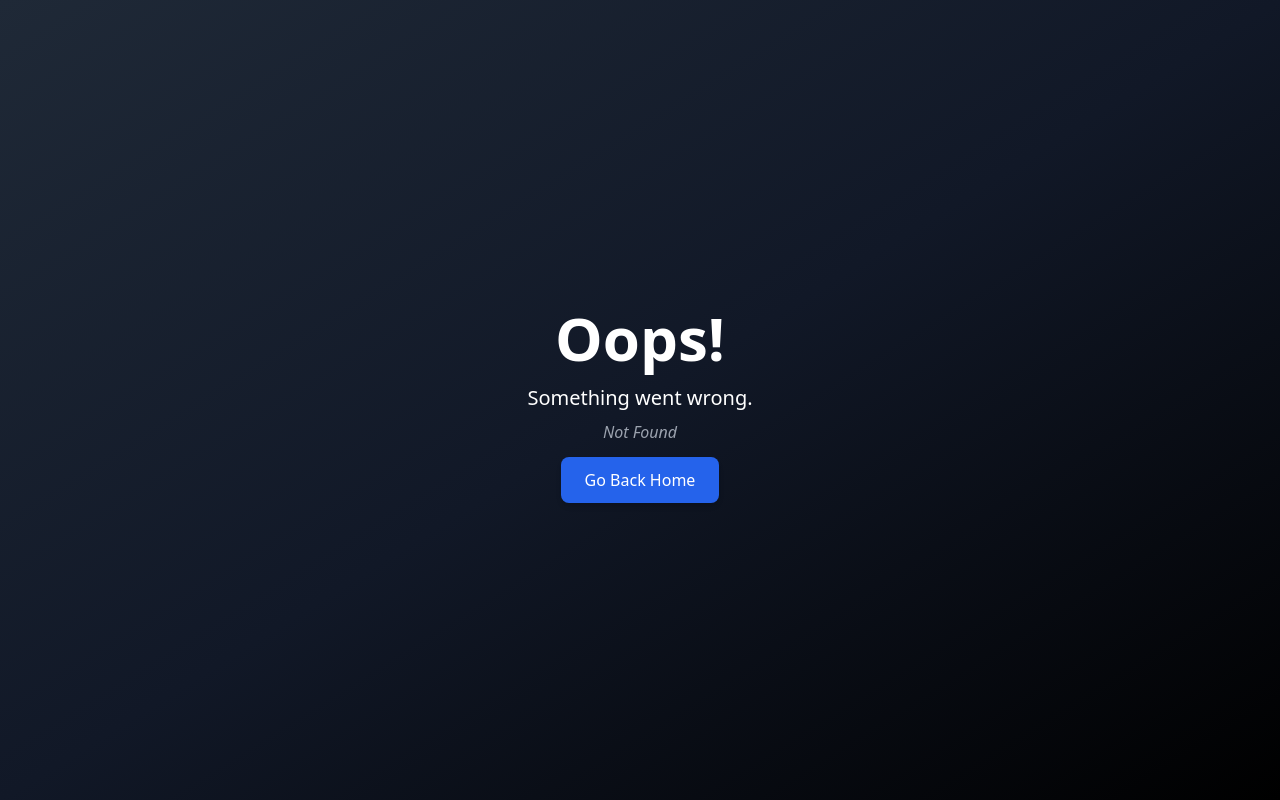
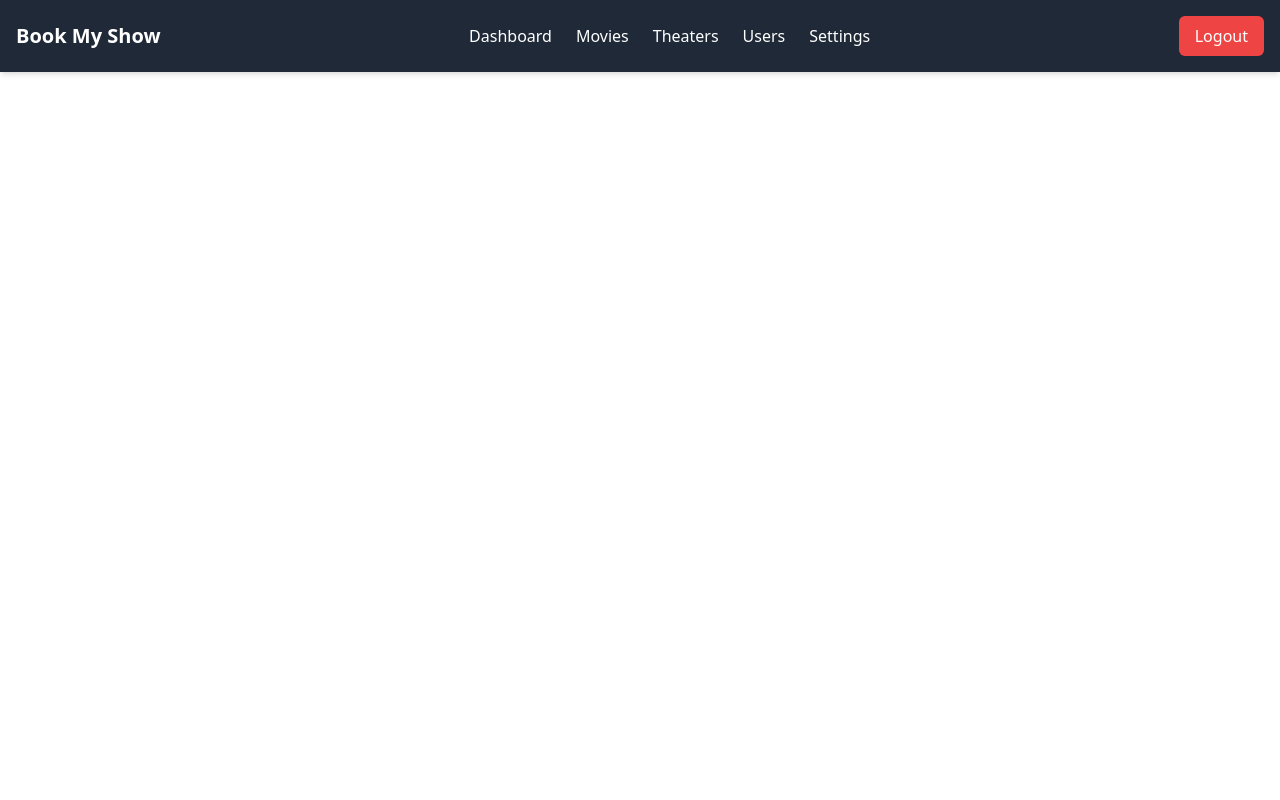
Before and after one commit to ajmalfaris11/BookMyShow-Admin, a React (Vite) app: page /movies/dlMv in a window 1280 px wide. Before the commit this address had no page. Built offline with nearby package versions, Linux system fonts and the light colour scheme.

Commit message:
Set up nested routes for /movies section: AllMovies, AdMv, and DlMv

```diff
--- a/src/main.jsx
+++ b/src/main.jsx
@@ -1,34 +1,60 @@
-// Importing the StrictMode component from React to enable additional checks during development
-import { StrictMode } from 'react'
-
-// Importing createRoot method from 'react-dom/client' to render the root component
-import { createRoot } from 'react-dom/client'
-
-// Importing global styles from index.css
+// Importing React Router components to handle routing
+import { StrictMode } from 'react';
+import { createRoot } from 'react-dom/client';
 import "./index.css";
-
-// Importing React Router components to handle routing
 import {
   createBrowserRouter,
   RouterProvider,
 } from "react-router-dom";
 
 import Root from './routes/root';
-import ErrorPage from './error-page'
+import ErrorPage from './error-page';
+import AdMv from './routes/movie-routes/adMv';
+import Home from './routes/home';
+import DlMv from './routes/movie-routes/dlMv';
+import Movies from './routes/movie-routes/movies';
+import AllMovies from './routes/movie-routes/allMovie';
 
-// Creating a browser router with a simple route configuration
+// Creating a browser router with proper route configuration
 const router = createBrowserRouter([
   {
     path: "/", // The root path of the application
     element: <Root />,
-    errorElement: <ErrorPage/>
+    errorElement: <ErrorPage />,
+
+    children: [
+      {
+        path: "/", // Root-level Home route
+        element: <Home />,
+      },
+      {
+        path: "/movies", // Parent route for adding movies
+        element: <Movies />,
+        children: [
+
+          {
+            path: "/movies",
+            element: <AllMovies/>
+          },
+
+          {
+            path: "/movies/admv", // Nested route under /add-movie
+            element: <AdMv />,
+          },
+
+          {
+            path: "/movies/dlMv", // Nested route under /add-movie
+            element: <DlMv />,
+          },
+        ],
+      },
+    ],
   },
 ]);
 
 // Rendering the application inside the root DOM element with the RouterProvider
-createRoot(document.getElementById('root')).render(
+createRoot(document.getElementById("root")).render(
   <StrictMode>
-    {/* Providing the router to the app via RouterProvider */}
     <RouterProvider router={router} />
-  </StrictMode>,
-)
+  </StrictMode>
+);
```
